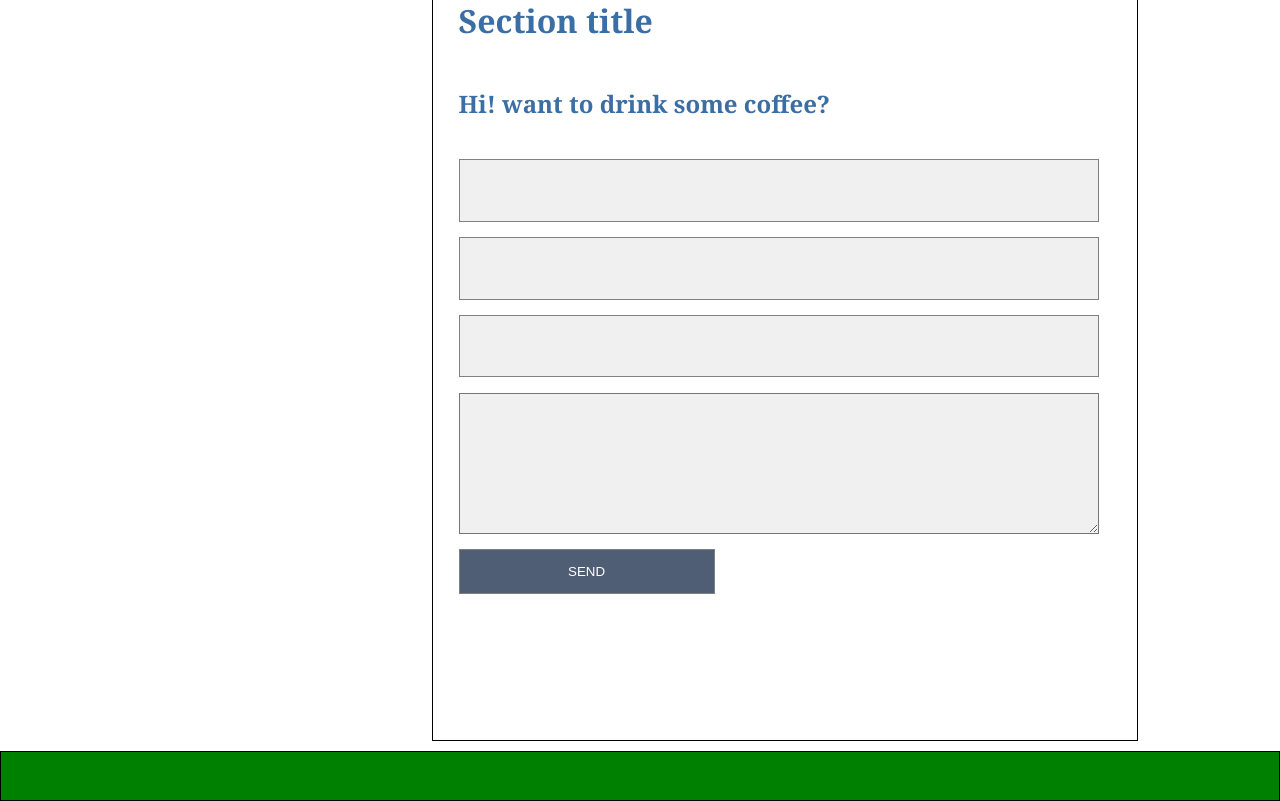
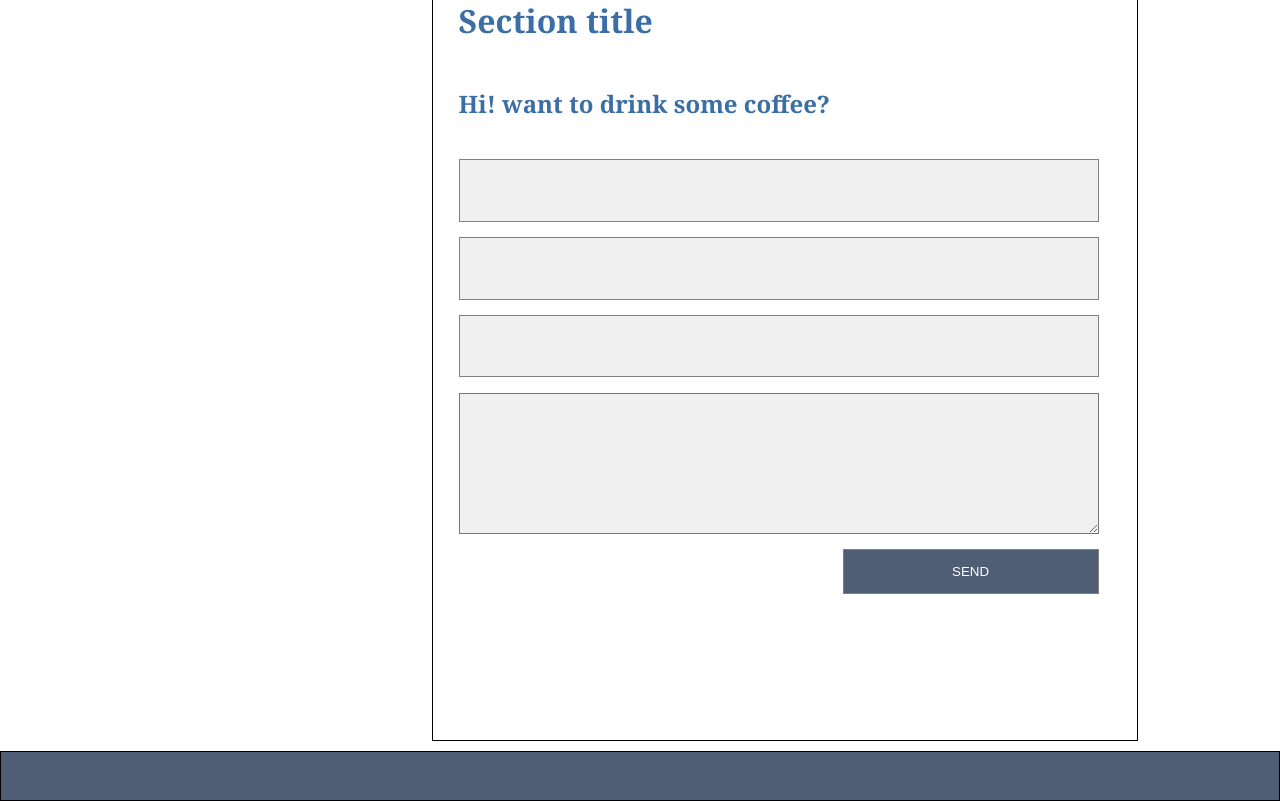
Before and after one commit to MaximeKoomen/Flexbox, a website: page index.html in a window 1280 px wide. Shown: the part 2091-2892 px from the top of the page. Drawn offline with Linux system fonts and the light colour scheme.

Commit message:
fixed button contact form

```diff
--- a/sass/partials/_contact.scss
+++ b/sass/partials/_contact.scss
@@ -4,6 +4,7 @@
 
 	.contact-form{
 		display: flex;
+		flex-wrap: wrap-reverse;
 		flex-direction: column;
 		justify-content: space-around;
 		max-width: 880px;
--- a/sass/partials/_footer.scss
+++ b/sass/partials/_footer.scss
@@ -2,6 +2,6 @@ footer{
 	display: flex;
 	width: 100%;
 	height: 6vh;
-	background-color: $green;
+	background-color: $chambray;
 	border: 1px solid $black;
 }
```
Also changed, not shown: index.html (+5 -2 lines), css/style.css. Lines whose indentation alone changed are shown as unchanged.
